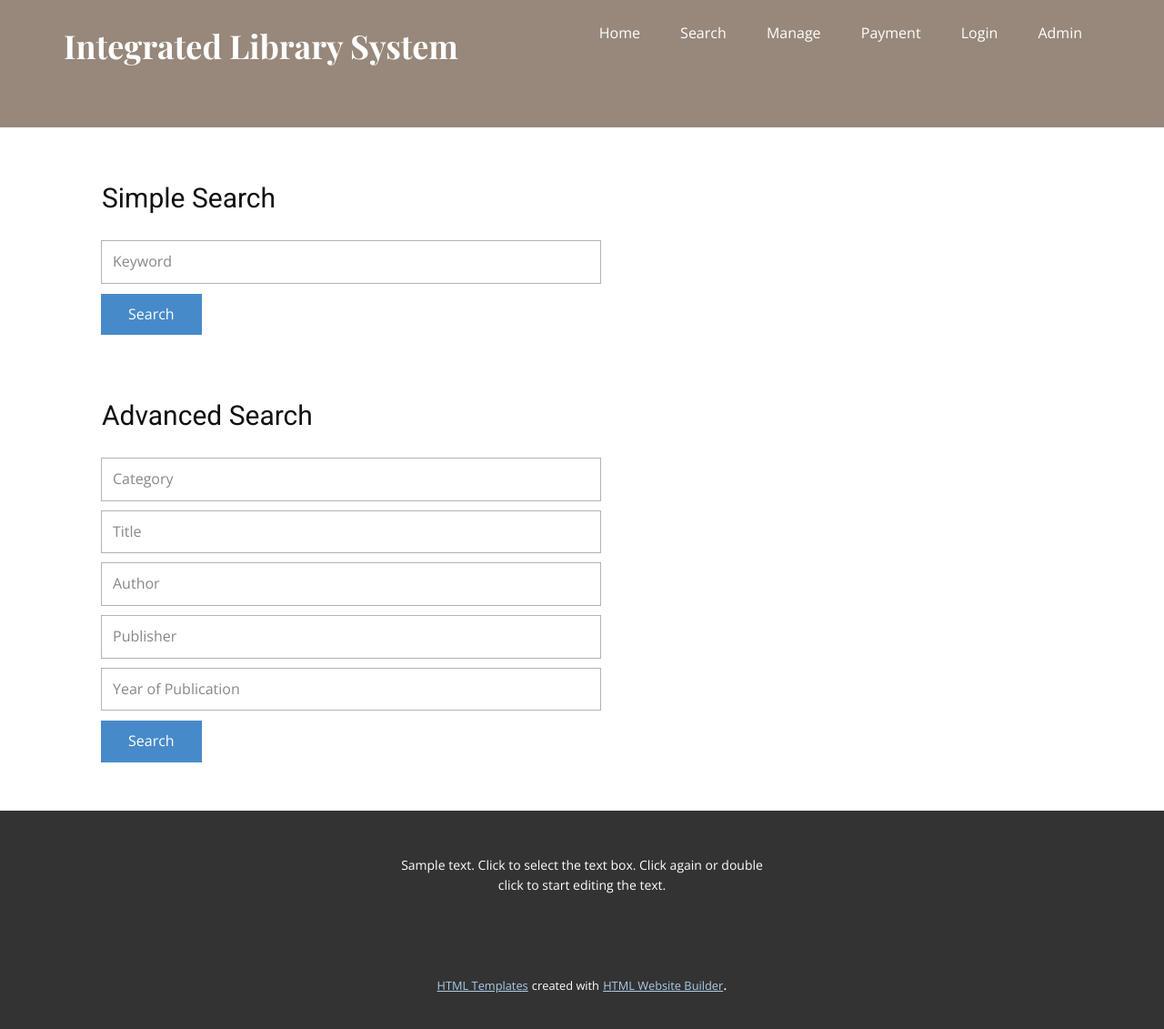
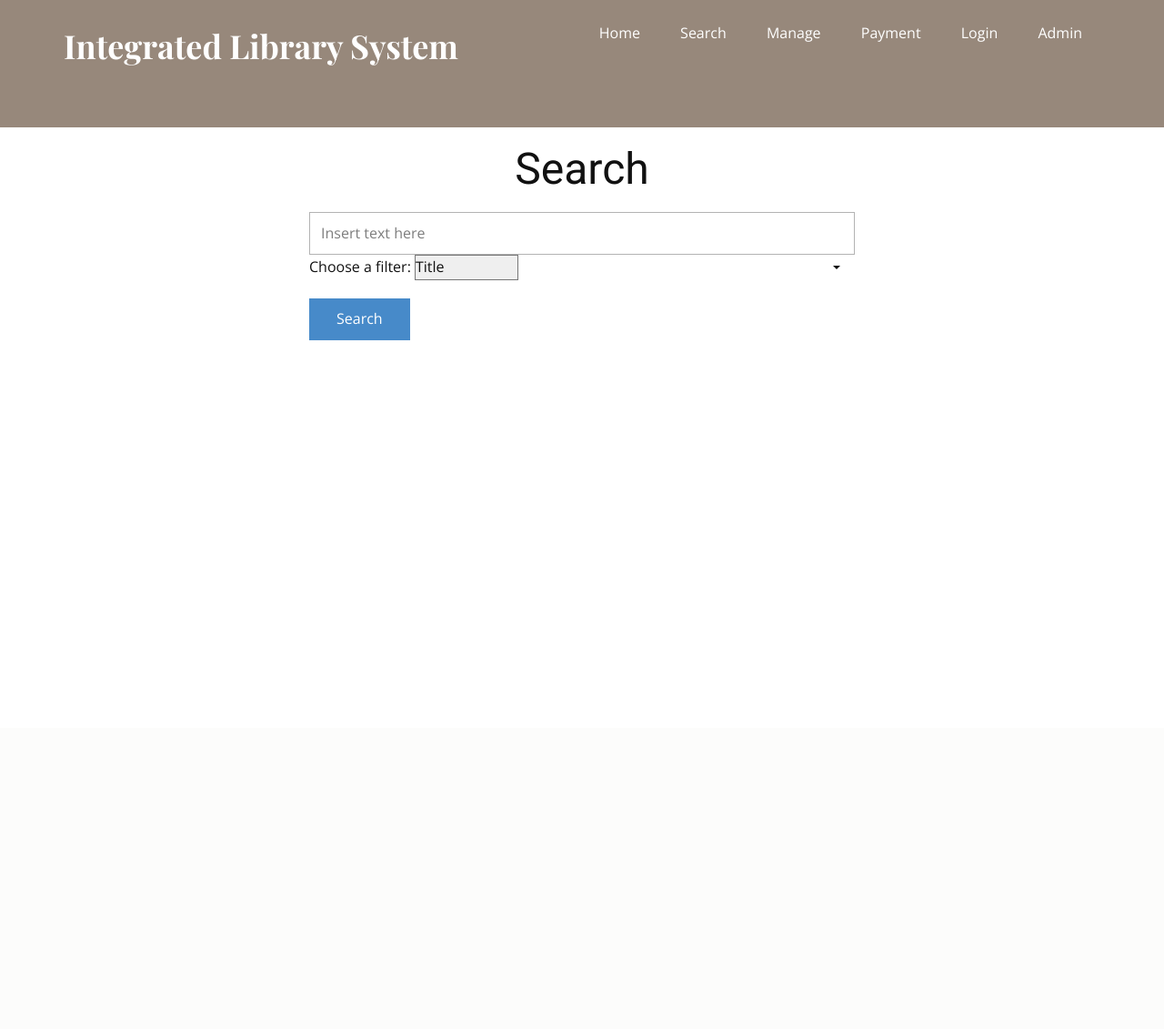
Before and after one commit to yokester98/Integrated-Library-Management-System, a Flask app: page /Search.html in a window 1280 px wide. Shown: the whole page at 91% size. After the commit the page ends 374 px from the top, so only its background shows below. Run offline with Flask 2, Linux system fonts and the light colour scheme; parts of the project's set-up code (start-up, migrations or seed data) failed here and were passed over; some web fonts are replaced.

Commit message:
Add files via upload

```diff
--- a/templates/Search.html
+++ b/templates/Search.html
@@ -1,5 +1,7 @@
+<!-- Search Bar -->
 <!DOCTYPE html>
-<html style="font-size: 16px">
+<html style="font-size: 16px"></html>
+<html>
     <head>
         <meta name="viewport" content="width=device-width, initial-scale=1.0" />
         <meta charset="utf-8" />
@@ -9,9 +11,9 @@
         />
         <meta name="description" content="" />
         <meta name="page_type" content="np-template-header-footer-from-plugin" />
-    <title>Search</title>
+        <title>Success</title>
         <link rel="stylesheet" href="../static/css/nicepage.css" media="screen" />
-    <link rel="stylesheet" href="../static/css/Search.css" media="screen" />
+        <link rel="stylesheet" href="../static/css/Success.css" media="screen" />
         <script
           class="u-script"
           type="text/javascript"
@@ -44,14 +46,14 @@
             "url": "index.html"
           }
         </script>
-    <meta property="og:title" content="Search" />
+        <meta property="og:title" content="Success" />
         <meta property="og:type" content="website" />
         <meta name="theme-color" content="#478ac9" />
         <link rel="canonical" href="index.html" />
         <meta property="og:url" content="index.html" />
       </head>
       <body class="u-body u-overlap u-overlap-contrast">
-    <header class="u-align-right u-clearfix u-header u-header" id="sec-3b54">
+        <header class="u-align-left u-clearfix u-header u-header" id="sec-3b54">
           <div class="u-clearfix u-sheet u-sheet-1">
             <nav class="u-menu u-menu-dropdown u-offcanvas u-menu-1">
               <div class="menu-collapse">
@@ -161,162 +163,55 @@
             </h2>
           </div>
         </section>
-    <section class="u-align-left u-clearfix u-section-2" id="sec-73e1">
-      <div class="u-clearfix u-sheet u-sheet-1">
-        <h1 class="u-text u-text-1">Simple Search</h1>
-        <div class="u-form u-form-1">
-          <form
-            action="#"
-            method="POST"
-            class="u-clearfix u-form-spacing-10 u-form-vertical u-inner-form"
-            style="padding: 10px"
-            name="Search"
-          >
-            <div class="u-form-group u-form-name">
+        <h1><center>Search</center></h1>
+        <form class="example" method="post" action=""
+         style="margin:auto;max-width:600px">
          <input
          type="text"
-                name="name"
+         name="book"
          class="u-border-1 u-border-grey-30 u-input u-input-rectangle u-white"
          required=""
-                placeholder="Keyword"
+         placeholder="Insert text here"
        />
+       <div class="u-form-group u-form-select u-form-group-2">
+                <div class="u-form-select-wrapper">
+                  <label for="action">Choose a filter:</label>
+                  <select name="action" required="required">
+                    <option value="Title">Title</option>
+                    <option value="Author">Author</option>
+                    <option value="Category">Category</option>
+                    <option value="YearOfPublish">Year of Publish</option>
+                  </select>
+                  <svg
+                    xmlns="http://www.w3.org/2000/svg"
+                    width="14"
+                    height="12"
+                    version="1"
+                    class="u-caret"
+                  >
+                    <path fill="currentColor" d="M4 8L0 4h8z"></path>
+                  </svg>
                 </div>
-            <div class="u-align-left u-form-group u-form-submit">
-              <a
-                href="#"
-                class="u-btn u-btn-submit u-button-style u-custom-color-1 u-btn-1"
-                >Search</a
-              >
-              <input
+              </div>
+                <button
                 type="submit"
                 value="submit"
-                class="u-form-control-hidden"
-              />
-            </div>
-          </form>
-        </div>
-        <h1 class="u-text u-text-2">Advanced Search</h1>
-        <div class="u-form u-form-2">
-          <form
-            action="#"
-            method="POST"
-            class="u-clearfix u-form-spacing-10 u-form-vertical u-inner-form"
-            style="padding: 10px"
-            name="form-1"
+                class="u-btn u-btn-submit u-button-style u-custom-color-1 u-btn-1"
+                >Search</button
               >
-            <input type="hidden" id="siteId" name="siteId" value="284921" />
-            <input type="hidden" id="pageId" name="pageId" value="285353" />
-            <div class="u-form-group u-form-name">
-              <label for="name-d538" class="u-form-control-hidden u-label"
-                >Name</label
-              >
-              <input
-                type="text"
-                id="name-d538"
-                name="name"
-                class="u-border-1 u-border-grey-30 u-input u-input-rectangle u-white"
-                required=""
-                placeholder="Category"
-              />
-            </div>
-            <div class="u-form-group u-form-group-4">
-              <label
-                for="text-5393"
-                class="u-form-control-hidden u-label"
-              ></label>
-              <input
-                type="text"
-                placeholder="Title"
-                id="text-5393"
-                name="text-3"
-                class="u-border-1 u-border-grey-30 u-input u-input-rectangle u-white"
-                spellcheck="false"
-              />
-            </div>
-            <div class="u-form-group u-form-group-5">
-              <label
-                for="text-3c0c"
-                class="u-form-control-hidden u-label"
-              ></label>
-              <input
-                type="text"
-                id="text-3c0c"
-                name="text"
-                class="u-border-1 u-border-grey-30 u-input u-input-rectangle u-white"
-                placeholder="Author"
-              />
-            </div>
-            <div class="u-form-group u-form-group-6">
-              <label
-                for="text-ee43"
-                class="u-form-control-hidden u-label"
-              ></label>
-              <input
-                type="text"
-                placeholder="Publisher"
-                id="text-ee43"
-                name="text-1"
-                class="u-border-1 u-border-grey-30 u-input u-input-rectangle u-white"
-              />
-            </div>
-            <div class="u-form-group u-form-group-7">
-              <label
-                for="text-ebf1"
-                class="u-form-control-hidden u-label"
-              ></label>
-              <input
-                type="text"
-                placeholder="Year of Publication"
-                id="text-ebf1"
-                name="text-2"
-                class="u-border-1 u-border-grey-30 u-input u-input-rectangle u-white"
-              />
-            </div>
-            <div class="u-align-left u-form-group u-form-submit">
-              <a
-                href="#"
-                class="u-btn u-btn-submit u-button-style u-custom-color-1 u-btn-2"
-                >Search</a
-              >
-              <input
-                type="submit"
-                value="submit"
-                class="u-form-control-hidden"
-              />
               </div>
             </form>
           </div>
         </div>
-    </section>
-    <footer
-      class="u-align-center u-clearfix u-footer u-grey-80 u-footer"
-      id="sec-84a7"
-    >
-      <div class="u-clearfix u-sheet u-sheet-1">
-        <p class="u-small-text u-text u-text-variant u-text-1">
-          Sample text. Click to select the text box. Click again or double click
-          to start editing the text.
-        </p>
-      </div>
-    </footer>
-    <section class="u-backlink u-clearfix u-grey-80">
-      <a
-        class="u-link"
-        href="https://nicepage.com/html-templates"
-        target="_blank"
-      >
-        <span>HTML Templates</span>
-      </a>
-      <p class="u-text">
-        <span>created with</span>
-      </p>
-      <a
-        class="u-link"
-        href="https://nicepage.com/html-website-builder"
-        target="_blank"
-      >
-        <span>HTML Website Builder</span> </a
-      >.
-    </section>
+        </form>
+        <p></p>
+        <center>
+        {% for item in data %}
+            <tr>
+                <td> {{item[0]}} , {{item[1]}}</td>
+                </br>
+            </tr>
+        {% endfor %}
+        </center>
     </body>
 </html>
```
Lines whose indentation alone changed are shown as unchanged.
